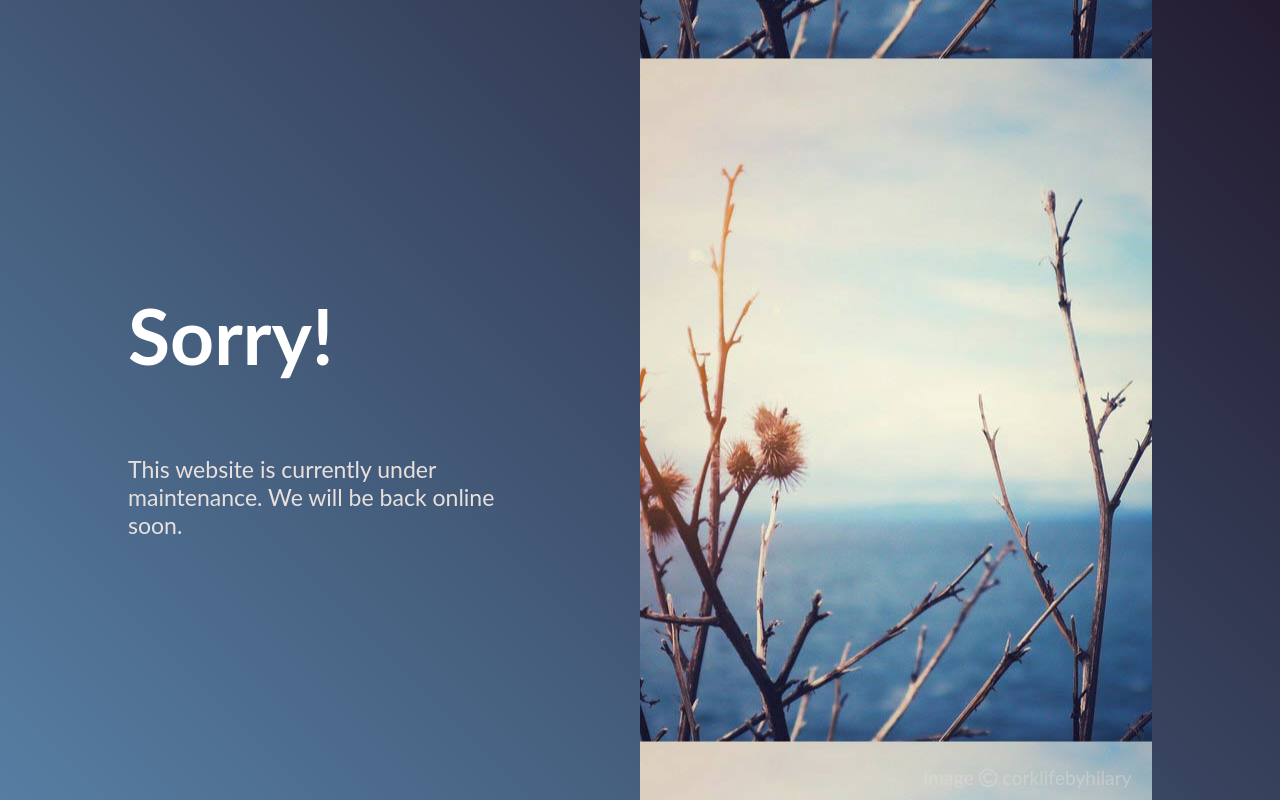
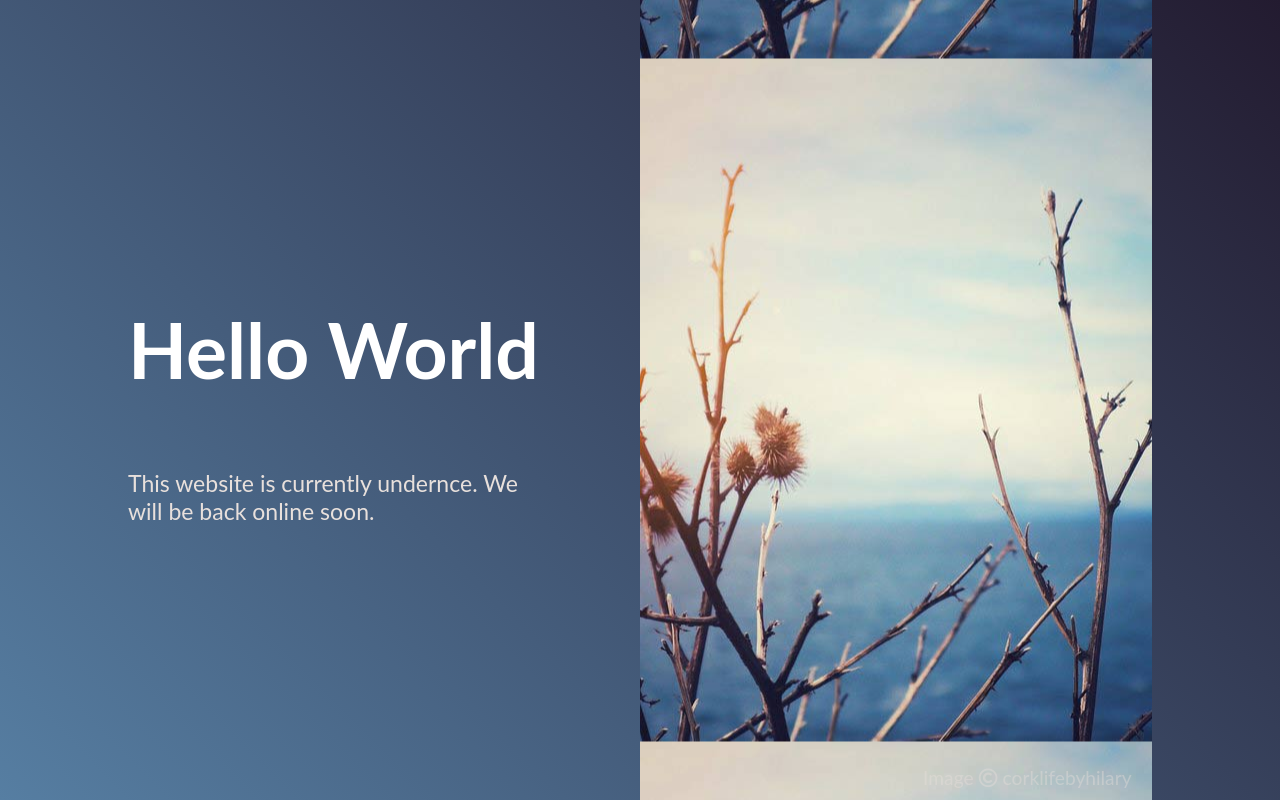
Before and after one commit to yowxy/GitBasic, a plain HTML site: page index.html in a window 1280 px wide. Drawn offline with Linux system fonts and the light colour scheme.

Commit message:
Hello world

```diff
--- a/index.html
+++ b/index.html
@@ -14,8 +14,8 @@
     <body>
         <div class="container">
             <div>
-                <h1>Sorry!</h1>
-                <p>This website is currently under maintenance. We will be back online soon.</p>
+                <h1>Hello World</h1>
+                <p>This website is currently undernce. We will be back online soon.</p>
             </div>
             <div class="picture_bg">
                 <!-- Please retain the copyright tag below if using this image  -->
```
Also changed, not shown: assets/index.css (added), assets/style.css (added).
